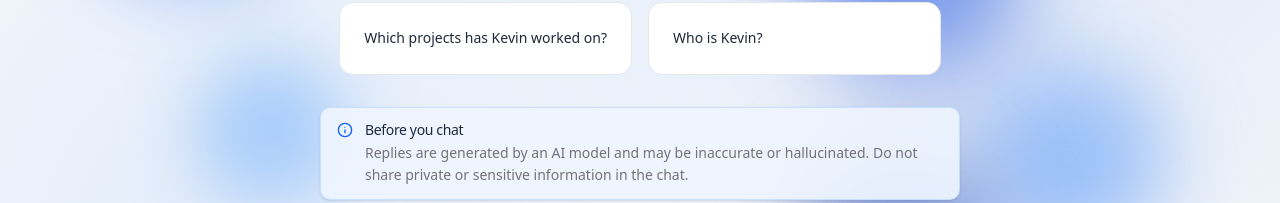
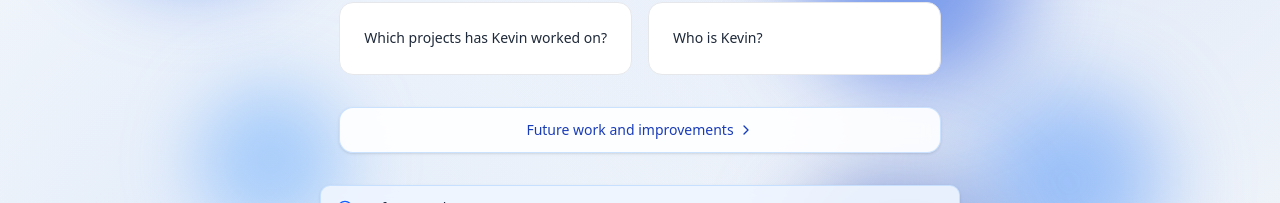
Before and after one commit to kdm-kev-NTNU/AboutMe, a Vue app in the folder frontend/homepage/: page / in a window 1280 px wide. Shown: the part 367-570 px from the top of the page. Built offline with nearby package versions, Linux system fonts and the light colour scheme; no server answers.

Commit message:
feat(home): add roadmap link to future-work page

```diff
--- a/frontend/homepage/src/views/HomeView.vue
+++ b/frontend/homepage/src/views/HomeView.vue
@@ -63,6 +63,19 @@ const feedbackInvite = computed(() => {
     body: "I'd really appreciate your feedback so I can keep improving this project.",
     cta: 'Share feedback',
     ariaLabel: 'Go to the feedback form',
+  }
+})
+
+const futureWorkHomeLink = computed(() => {
+  if (language.value === 'no') {
+    return {
+      label: 'Videre arbeid og forbedringer',
+      ariaLabel: 'Gå til siden om planlagt utvikling av porteføljen',
+    }
+  }
+  return {
+    label: 'Future work and improvements',
+    ariaLabel: 'Go to the roadmap for planned portfolio improvements',
   }
 })
 
@@ -235,6 +248,18 @@ function submitQuick() {
             </button>
           </div>
         </section>
+
+        <RouterLink
+          to="/future-work"
+          class="group flex w-full max-w-2xl items-center justify-center gap-1 rounded-xl border border-blue-200/80 bg-white/90 px-4 py-3 text-center text-sm font-medium text-blue-800 shadow-sm backdrop-blur-sm transition-all duration-300 hover:border-blue-300 hover:bg-white hover:shadow-md hover:shadow-blue-500/10"
+          :aria-label="futureWorkHomeLink.ariaLabel"
+        >
+          {{ futureWorkHomeLink.label }}
+          <ChevronRight
+            class="size-4 shrink-0 transition-transform duration-300 group-hover:translate-x-0.5"
+            aria-hidden="true"
+          />
+        </RouterLink>
       </div>
     </div>
 
```
Also changed, not shown: 1 other file (tests, documents, lock files or other folders).
